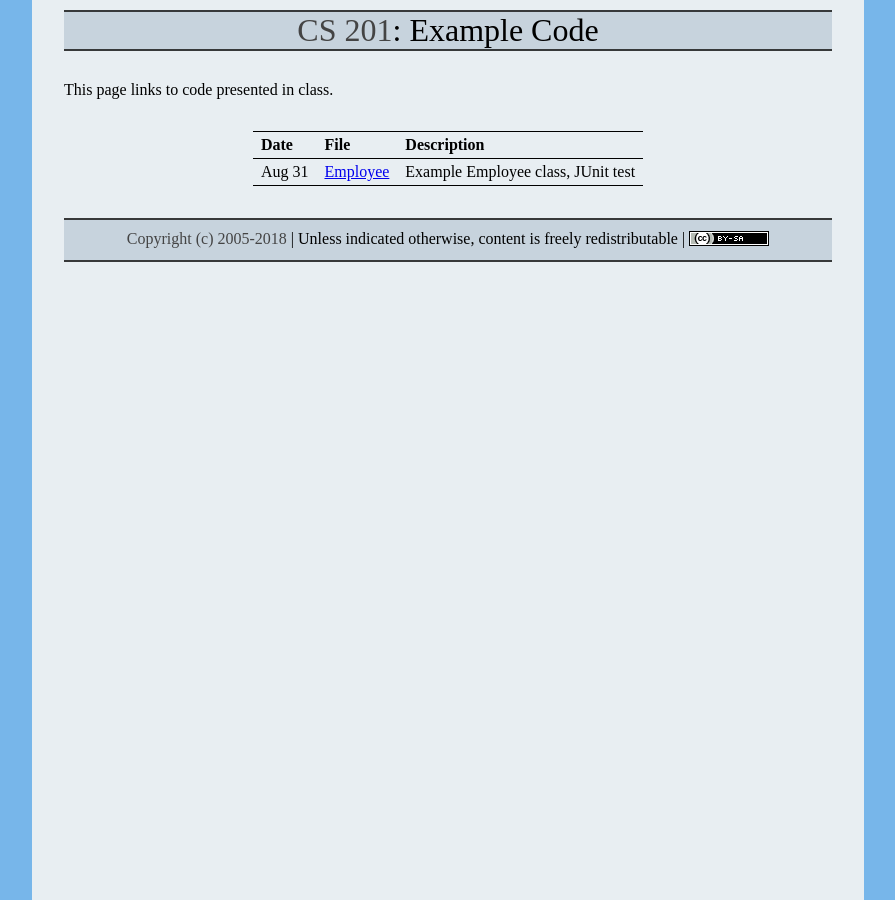
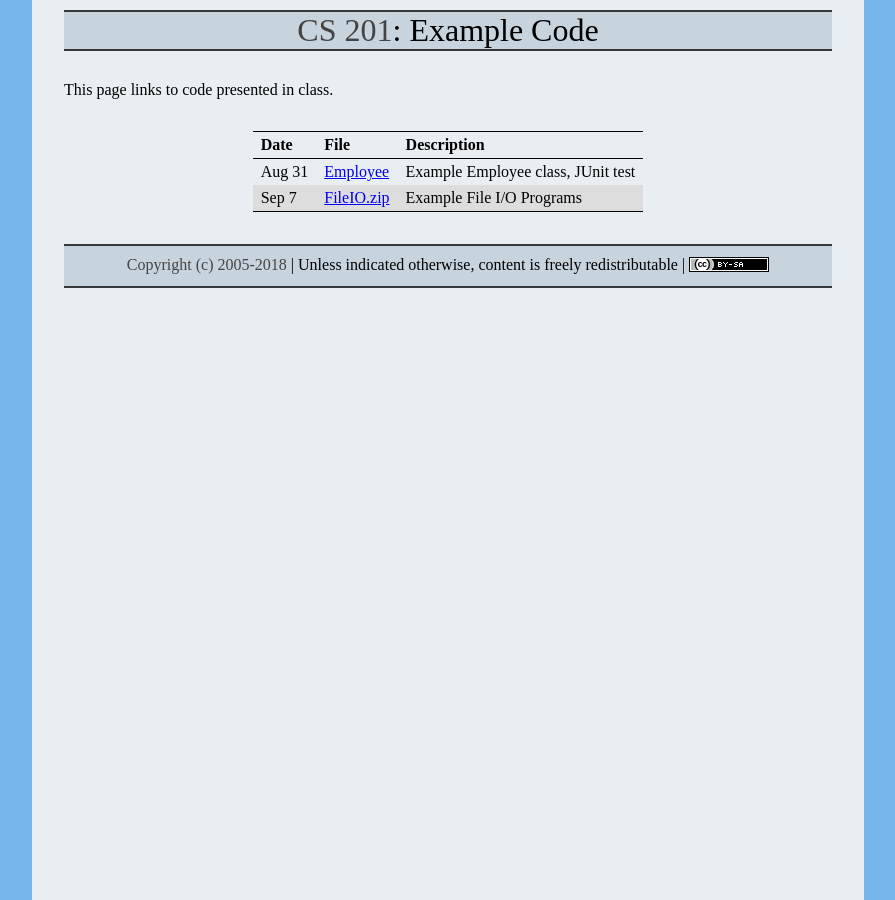
Before and after one commit to ycpcs/cs201-fall2018, a Jekyll site: the page built from examples/index.md, in a window 1280 px wide. Shown: the whole page, without its empty margins (192-1087 px from the left). Built offline with Jekyll 4.4.1, drawn with Linux system fonts in a browser that asks for light colours.

Commit message:
post example file I/O programs

```diff
--- a/examples/index.md
+++ b/examples/index.md
@@ -8,6 +8,7 @@ This page links to code presented in class.
 Date | File | Description
 ---- | ---- | -----------
 Aug 31 | [Employee](Employee.zip) | Example Employee class, JUnit test
+Sep 7 | [FileIO.zip](FileIO.zip) | Example File I/O Programs
 
 <!--
 May 17 | [JUnitExample.zip](JUnitExample.zip) | Example class with JUnit tests
```
Also changed, not shown: 1 other file.
